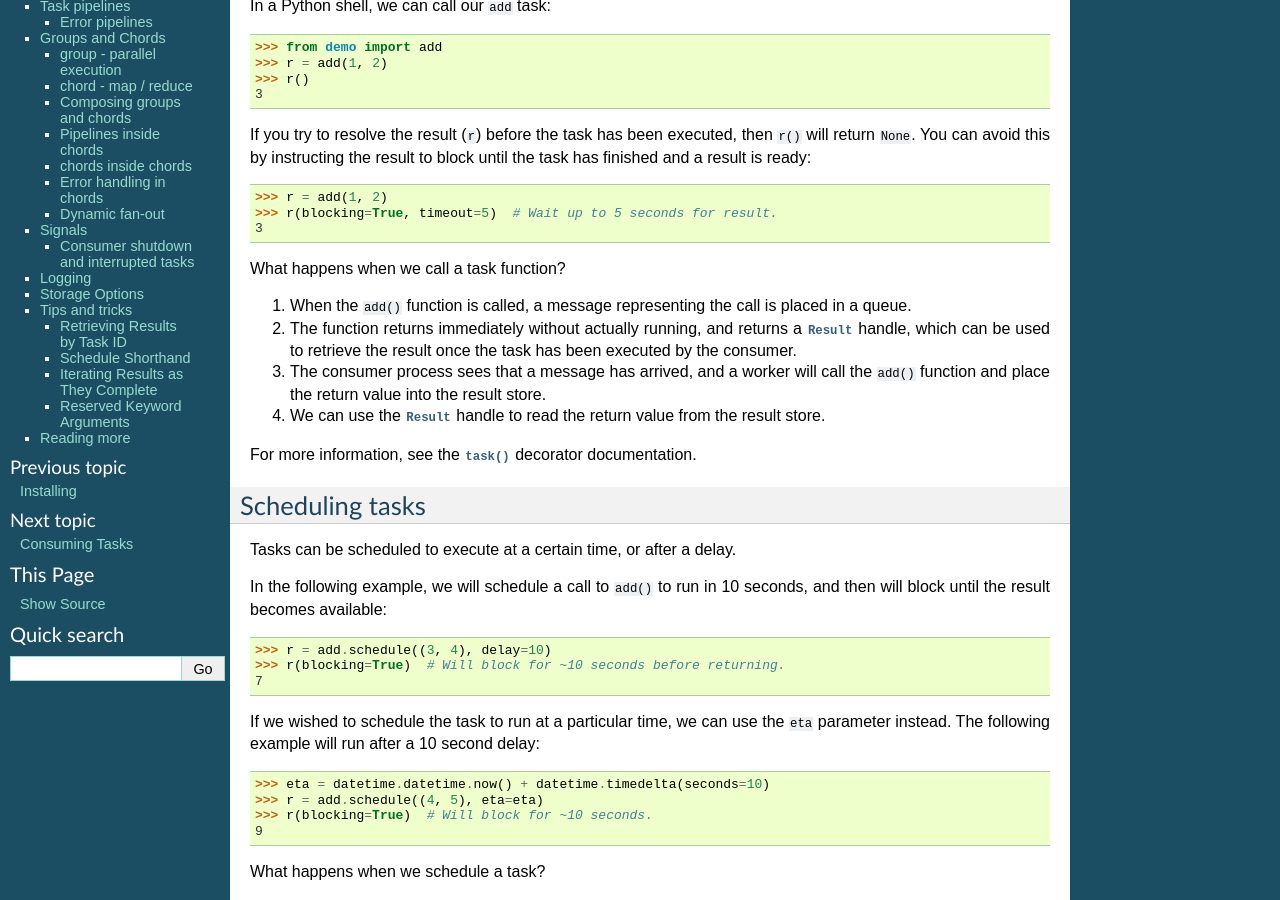
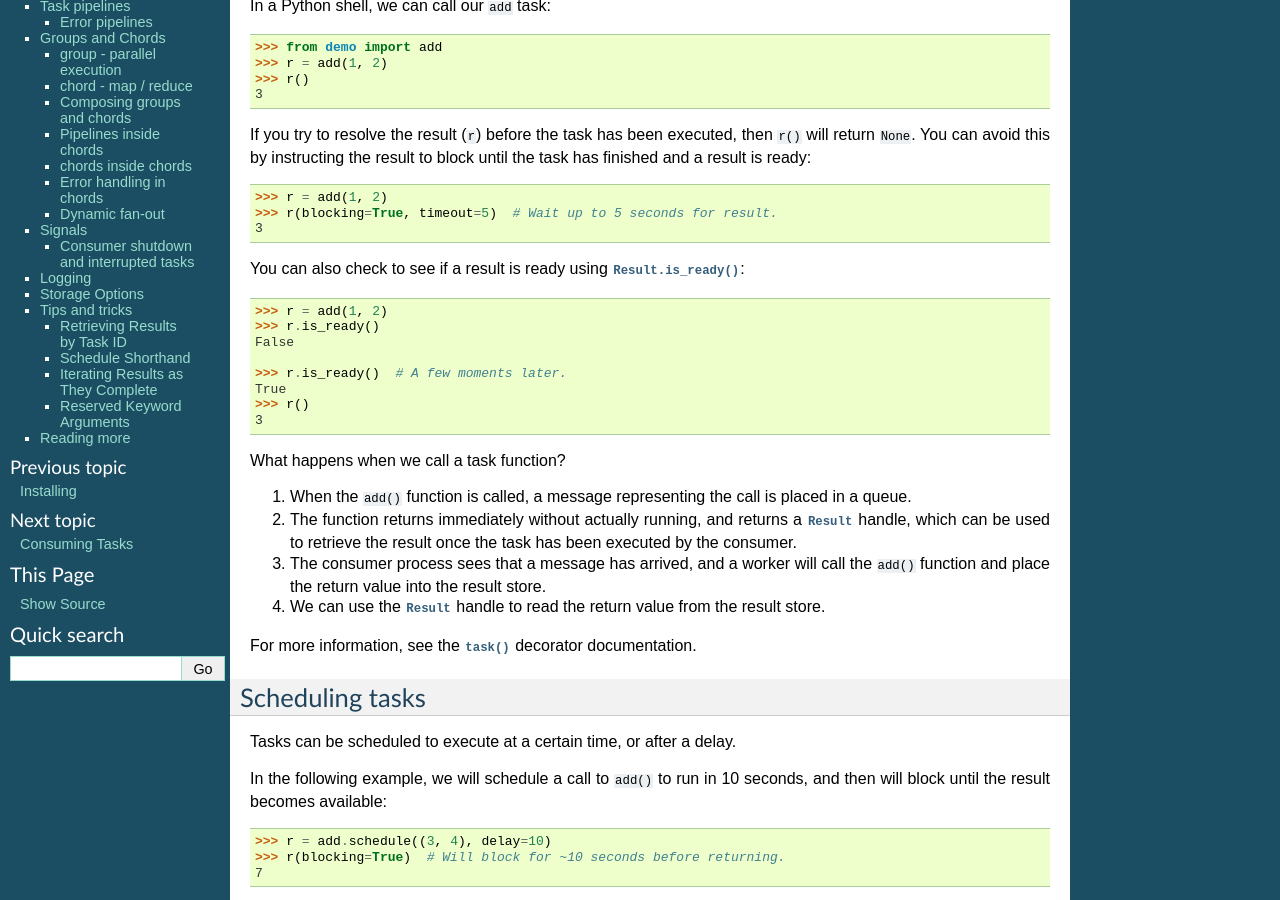
Before and after one commit to coleifer/huey, a Sphinx documentation site: the page built from docs/guide.rst, in a window 1280 px wide and 900 px high, scrolled down 428 px. Built offline with Sphinx 7.4.7, drawn with Linux system fonts in a browser that asks for light colours.

Commit message:
Add Result.is_ready() helper

```diff
--- a/docs/guide.rst
+++ b/docs/guide.rst
@@ -43,6 +43,19 @@ result to block until the task has finished and a result is ready:
 
     >>> r = add(1, 2)
     >>> r(blocking=True, timeout=5)  # Wait up to 5 seconds for result.
+    3
+
+You can also check to see if a result is ready using :py:meth:`Result.is_ready`:
+
+.. code-block:: pycon
+
+    >>> r = add(1, 2)
+    >>> r.is_ready()
+    False
+
+    >>> r.is_ready()  # A few moments later.
+    True
+    >>> r()
     3
 
 What happens when we call a task function?
```
Also changed, not shown: other parts of docs/guide.rst (+1 -1 lines), docs/api.rst (+9 -4 lines), 2 other files.
